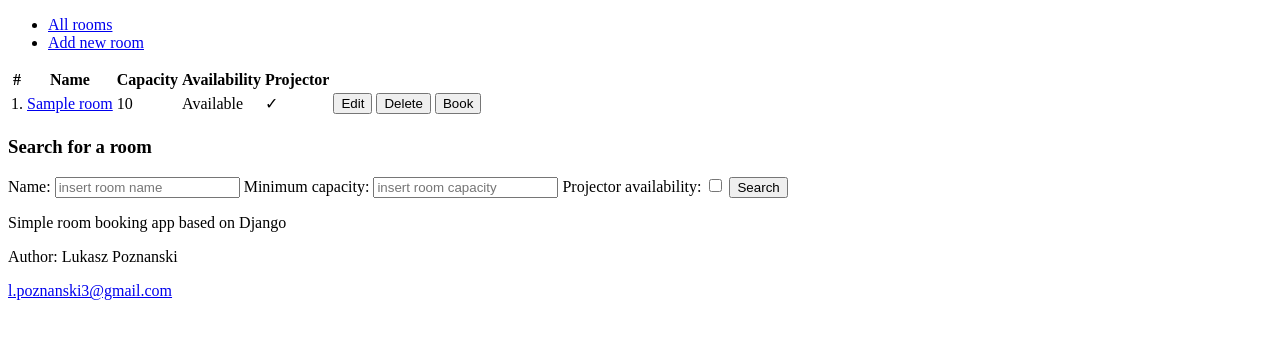
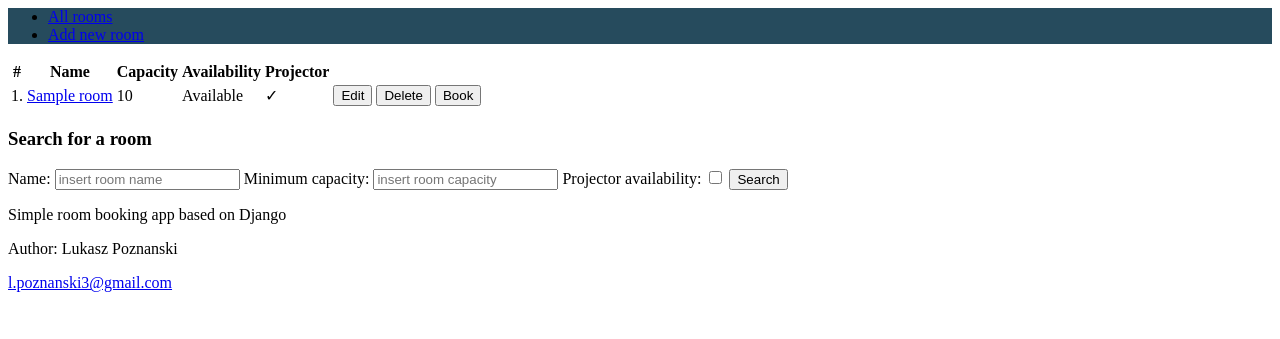
Before and after one commit to lpoznanski/RoomBookingApp, a Django app: page / in a window 1280 px wide. Shown: the top 339 px of the page. Run offline with Django 4.2, Linux system fonts and the light colour scheme; tables that the repository leaves empty hold one stand-in row (values such as "Sample post").

Commit message:
Add css stylesheet

```diff
--- /dev/null
+++ b/reservation/booking_app/static/booking_app/style.css
@@ -0,0 +1,3 @@
+nav {
+    background: #264b5d;
+}
--- a/reservation/booking_app/templates/room_list.html
+++ b/reservation/booking_app/templates/room_list.html
@@ -1,3 +1,5 @@
+{% load static %}
+<link rel="stylesheet" href="{% static 'booking_app/style.css' %}">
 <!DOCTYPE html>
 <html lang="en">
 <head>
```
